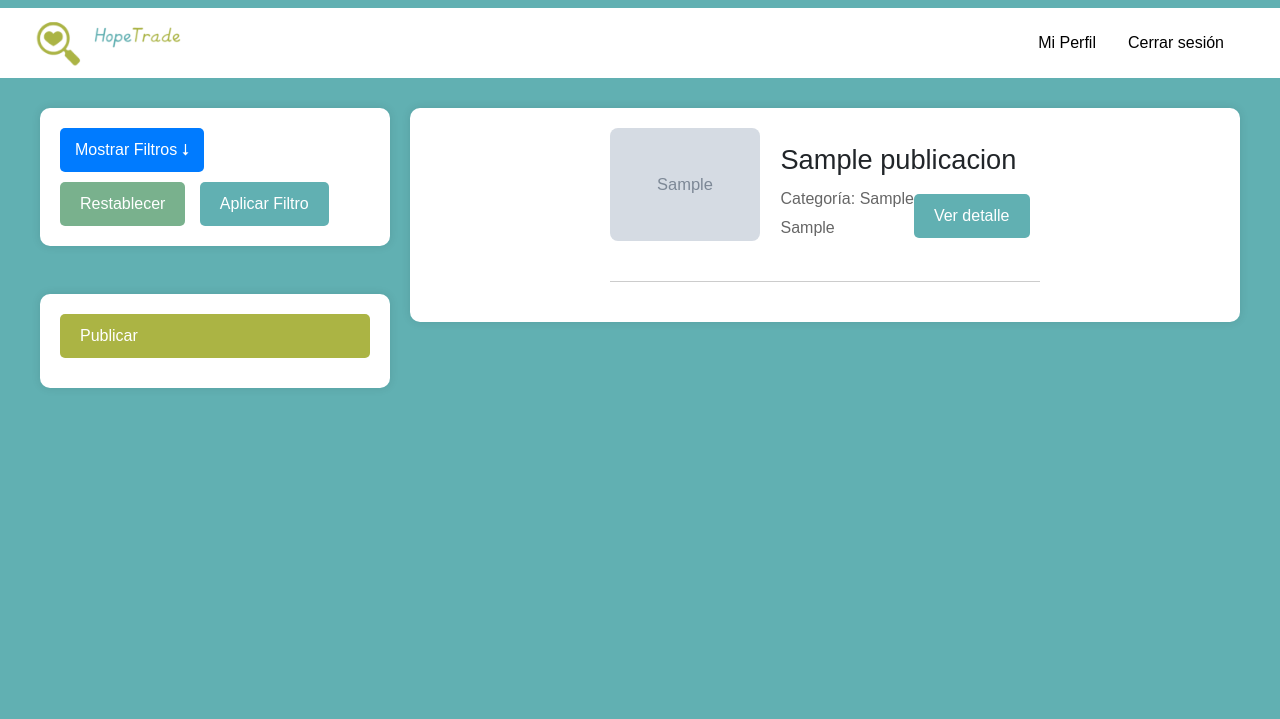
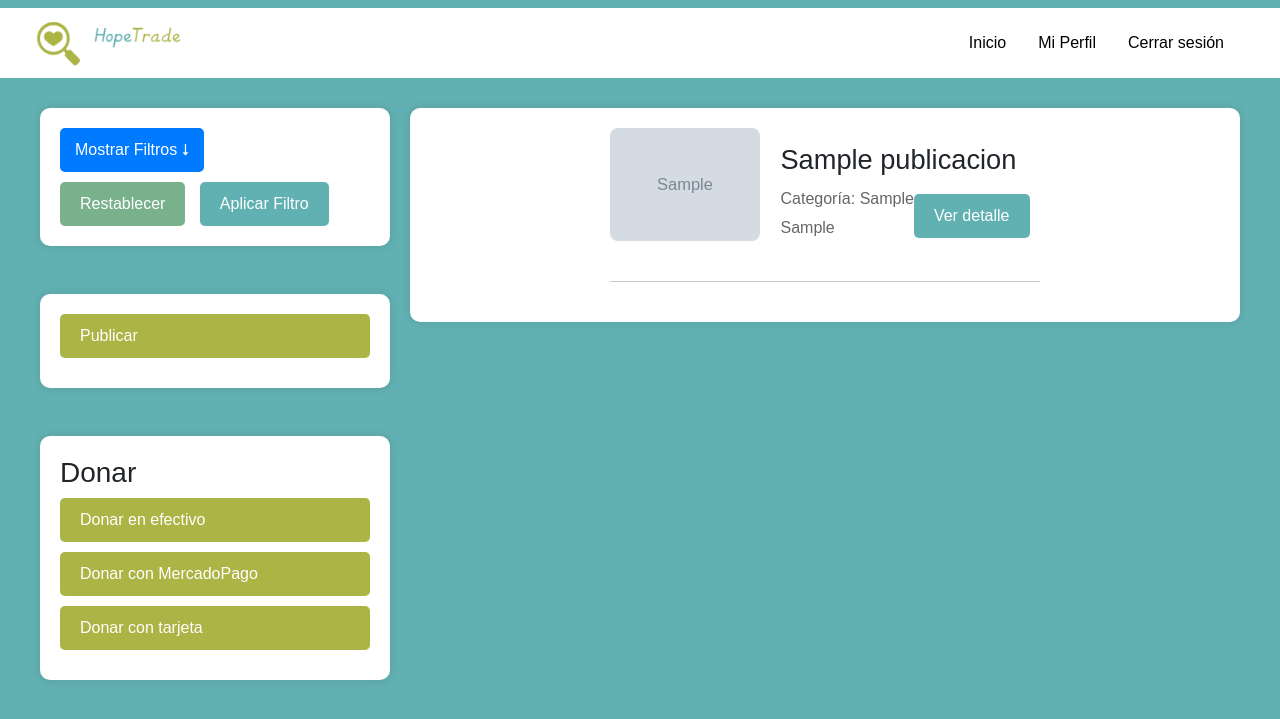
Before and after one commit to VCiamp4/HopeTrade, a Django app: template registrar_intercambiador/templates/menu_principal_viejo.html in a window 1280 px wide. Shown: the top 719 px of the page. Run offline with Django 5.2, Linux system fonts and the light colour scheme; the template is opened without the code that fills it: most values are stand-ins (such as "Sample title", 1, 10 or a date in 2020); grey boxes marked "Sample" are stand-in pictures; some libraries are stand-ins or nearby versions.

Commit message:
Update menu_principal_viejo.html

```diff
--- a/registrar_intercambiador/templates/menu_principal_viejo.html
+++ b/registrar_intercambiador/templates/menu_principal_viejo.html
@@ -213,7 +213,7 @@
 
     .button:hover {
         background-color: white;
-        transform: scale (1,1);
+        transform: scale(1.1);
         color: #61b0b2;
     }
 
@@ -252,6 +252,10 @@
             <img src="../static/logo.png" alt="foto_principal">
         </div>
         <div class="nav-links">
+            <form action="/inicio/" method="GET">
+                {% csrf_token %}
+                <button type="submit">Inicio</button>
+            </form>
             <form action="/mi_perfil/" method="GET">
                 {% csrf_token %}
                 <button type="submit">Mi Perfil</button>
@@ -312,6 +316,14 @@
                     <button class="category-button">Publicar</button>
                 </div>
             </form>
+            <br>
+            <br>
+            <div class="filtros-container">
+                <h3>Donar</h3>
+                <button class="category-button">Donar en efectivo</button>
+                <button class="category-button">Donar con MercadoPago</button>
+                <button class="category-button">Donar con tarjeta</button>
+            </div>
         </div>
 
 
```
